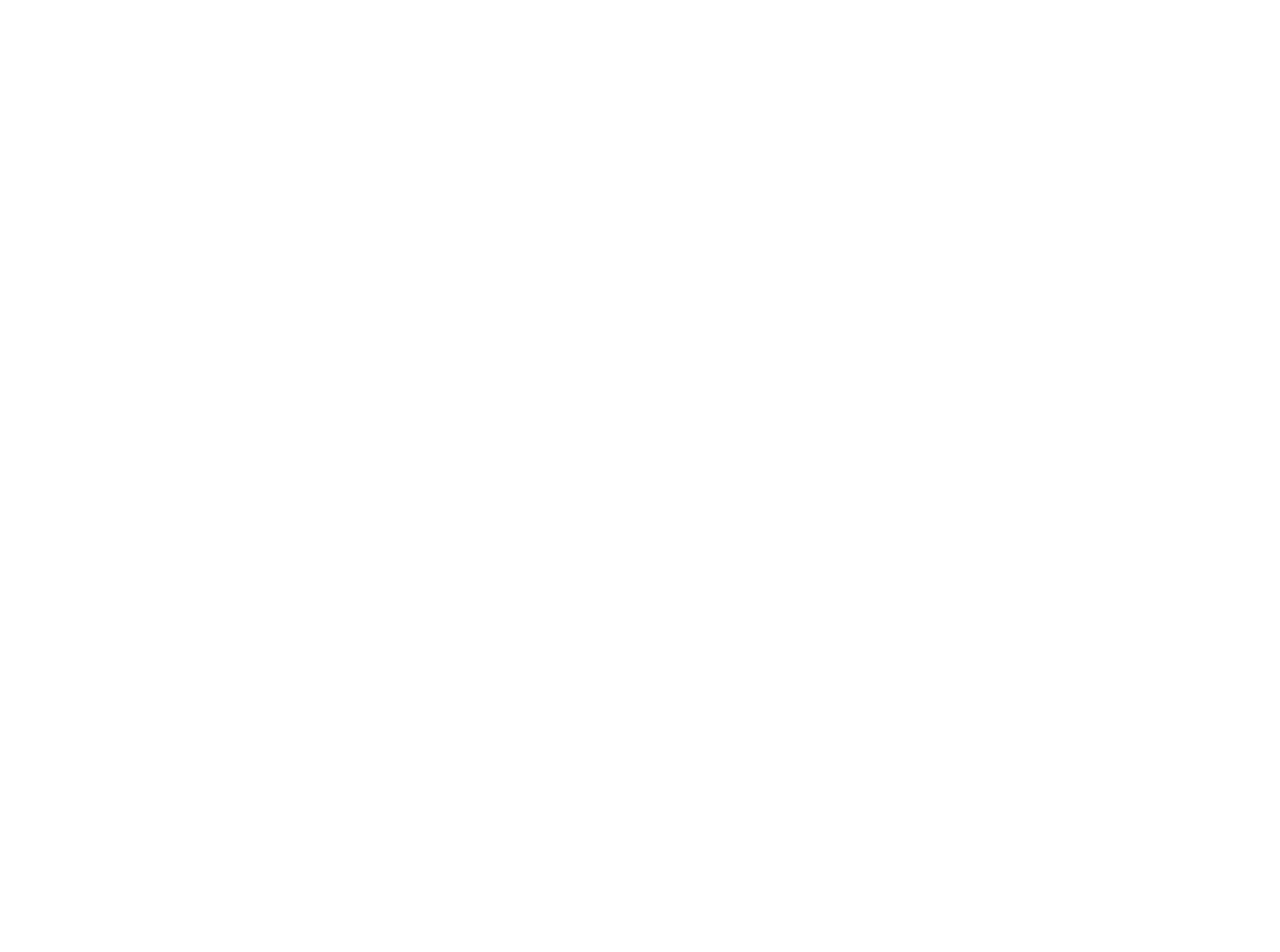
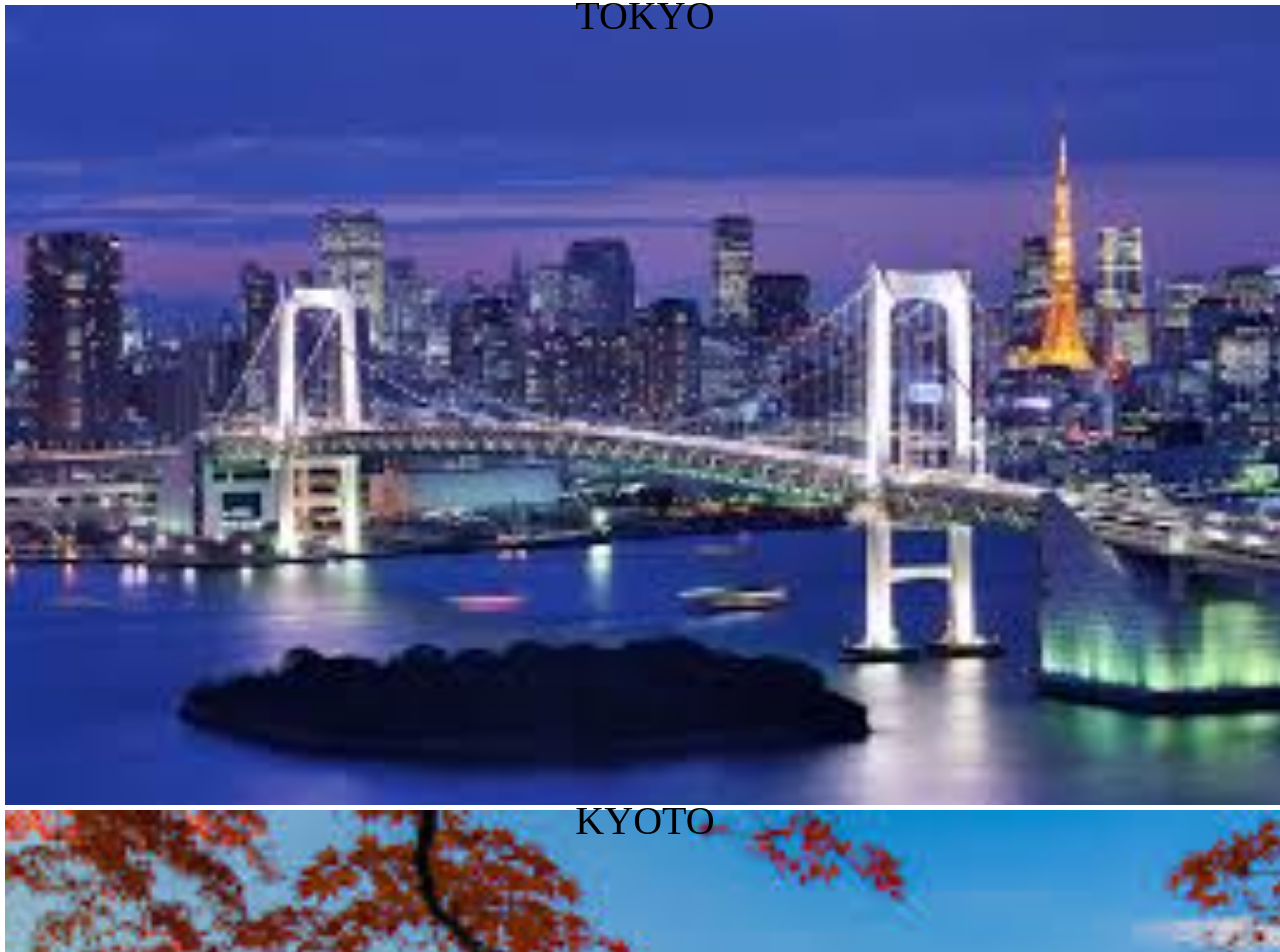
Before and after one commit to davide-amabile/htmlcss-airbnb, a plain HTML site: page index.html in a window 1280 px wide. Shown: the top 952 px of the page. Before the commit the page ends 800 px from the top, so only its background shows below. Drawn offline with Linux system fonts and the light colour scheme.

Commit message:
background-img

```diff
--- a/css/style.css
+++ b/css/style.css
@@ -3,3 +3,30 @@
   margin: 0;
   padding: 0;
 }
+/* sfondo */
+.city {
+  background-size: cover;
+  width: 100%;
+  height: 100vh;
+  background-repeat: no-repeat;
+  position:relative;
+  padding: 10px;
+  margin: 5px;
+}
+/* prima foto */
+.tokyo {
+  background-image: url("../img/tokyo.jpeg");
+}
+/* nome citta */
+.name {
+  position: absolute;
+  top: : 50%;
+  left : 50%;
+  transform: translate(-50%, -50%);
+  font-size: 40px;
+}
+
+/* seconda foto */
+.kyoto {
+  background-image: url("../img/kyoto.jpeg");
+}
--- a/index.html
+++ b/index.html
@@ -6,6 +6,20 @@
     <link rel="stylesheet" href="css/style.css">
   </head>
   <body>
+    <!-- primo sfondo -->
+    <div class="city tokyo">
+      <div class="name">
+        TOKYO
+      </div>
+
+    </div>
+     <!-- secondo sfondo -->
+    <div class="city kyoto">
+      <div class="name">
+        KYOTO
+      </div>
+
+    </div>
 
   </body>
 </html>
```
